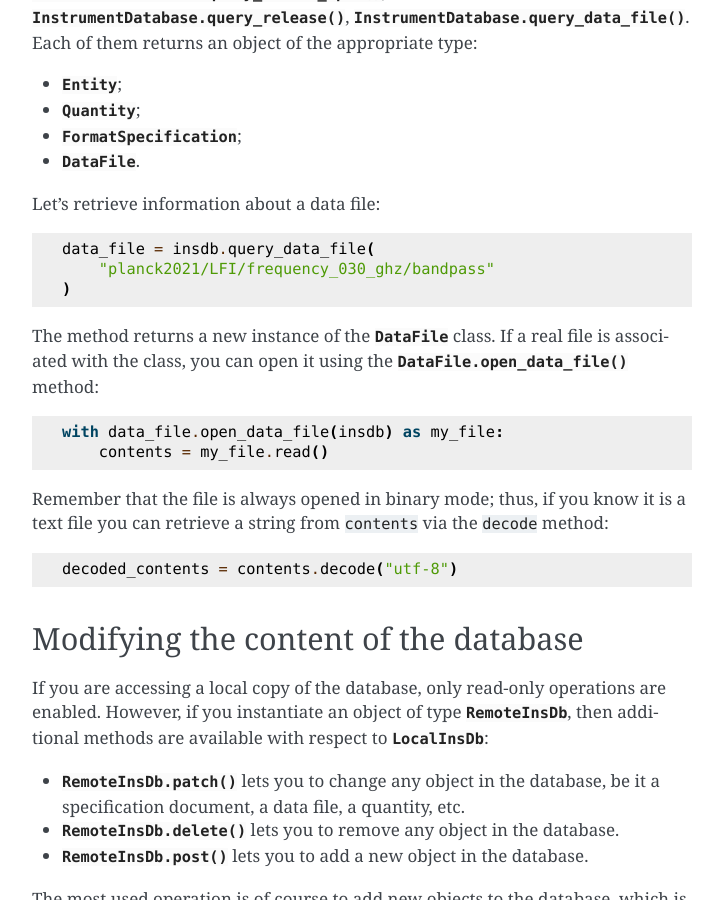
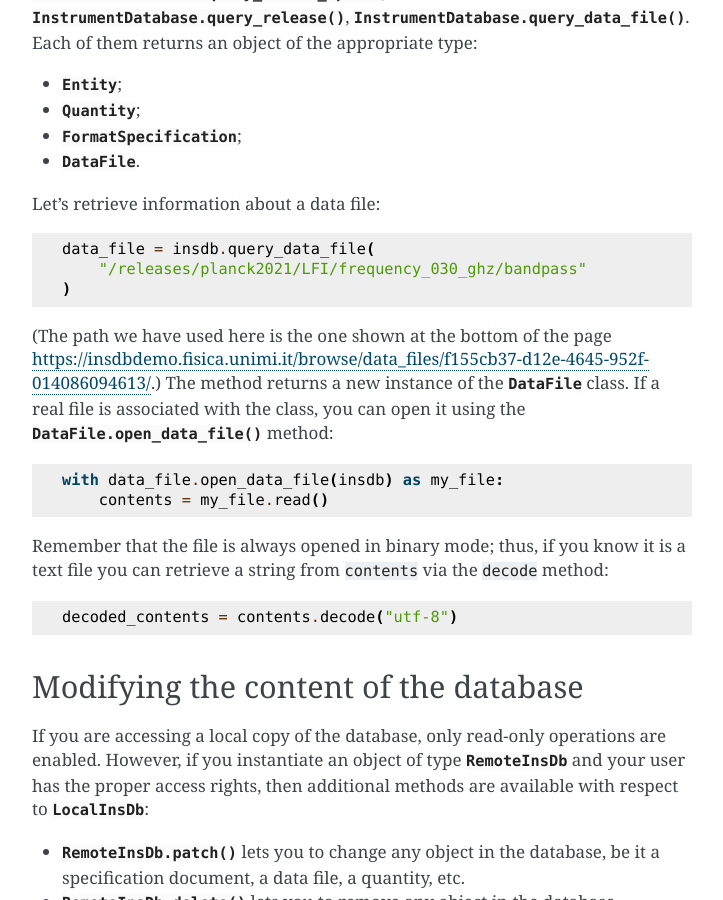
Before and after one commit to ziotom78/libinsdb, a Sphinx documentation site: the page built from docs/tutorial.rst, in a window 1280 px wide and 900 px high, scrolled down 1467 px. Shown: the whole window, without its empty margins (388-1111 px from the left). Built offline with Sphinx 7.4.7, drawn with Linux system fonts in a browser that asks for light colours; some of the changed text lies outside the part shown.

Commit message:
Update the documentation

```diff
--- a/docs/tutorial.rst
+++ b/docs/tutorial.rst
@@ -56,9 +56,10 @@ Once you have a working connection to the database, you can run queries using on
 Let's retrieve information about a data file::
 
     data_file = insdb.query_data_file(
-        "planck2021/LFI/frequency_030_ghz/bandpass"
+        "/releases/planck2021/LFI/frequency_030_ghz/bandpass"
     )
 
+(The path we have used here is the one shown at the bottom of the page https://insdbdemo.fisica.unimi.it/browse/data_files/f155cb37-d12e-4645-952f-014086094613/.)
 The method returns a new instance of the :class:`.DataFile` class. If a real file is associated with the class, you can open it using the :meth:`.DataFile.open_data_file` method::
 
     with data_file.open_data_file(insdb) as my_file:
@@ -72,7 +73,7 @@ Remember that the file is always opened in binary mode; thus, if you know it is
 Modifying the content of the database
 -------------------------------------
 
-If you are accessing a local copy of the database, only read-only operations are enabled. However, if you instantiate an object of type :class:`.RemoteInsDb`, then additional methods are available with respect to :class:`.LocalInsDb`:
+If you are accessing a local copy of the database, only read-only operations are enabled. However, if you instantiate an object of type :class:`.RemoteInsDb` and your user has the proper access rights, then additional methods are available with respect to :class:`.LocalInsDb`:
 
 - :meth:`.RemoteInsDb.patch` lets you to change any object in the database, be it a specification document, a data file, a quantity, etc.
 - :meth:`.RemoteInsDb.delete` lets you to remove any object in the database.
@@ -150,4 +151,5 @@ These instructions can be combined in a script so that a full tree of entities/q
 A real-world case
 -----------------
 
-The website https://insdbdemo.fisica.unimi.it shows a demo of InstrumentDB hosting a reduced instrument model of the ESA Planck spacecraft. The code used to fill the database is available at https://github.com/ziotom78/planck_insdb_demo and can be used as a reference to use Libinsdb in a real-world scenario.
+The website https://insdbdemo.fisica.unimi.it shows a demo of InstrumentDB hosting a reduced instrument model of the ESA Planck spacecraft.
+The code used to fill the database is available at https://github.com/ziotom78/fill_insdb_with_planck_rimo and can be used as a reference to use Libinsdb in a real-world scenario.
```
